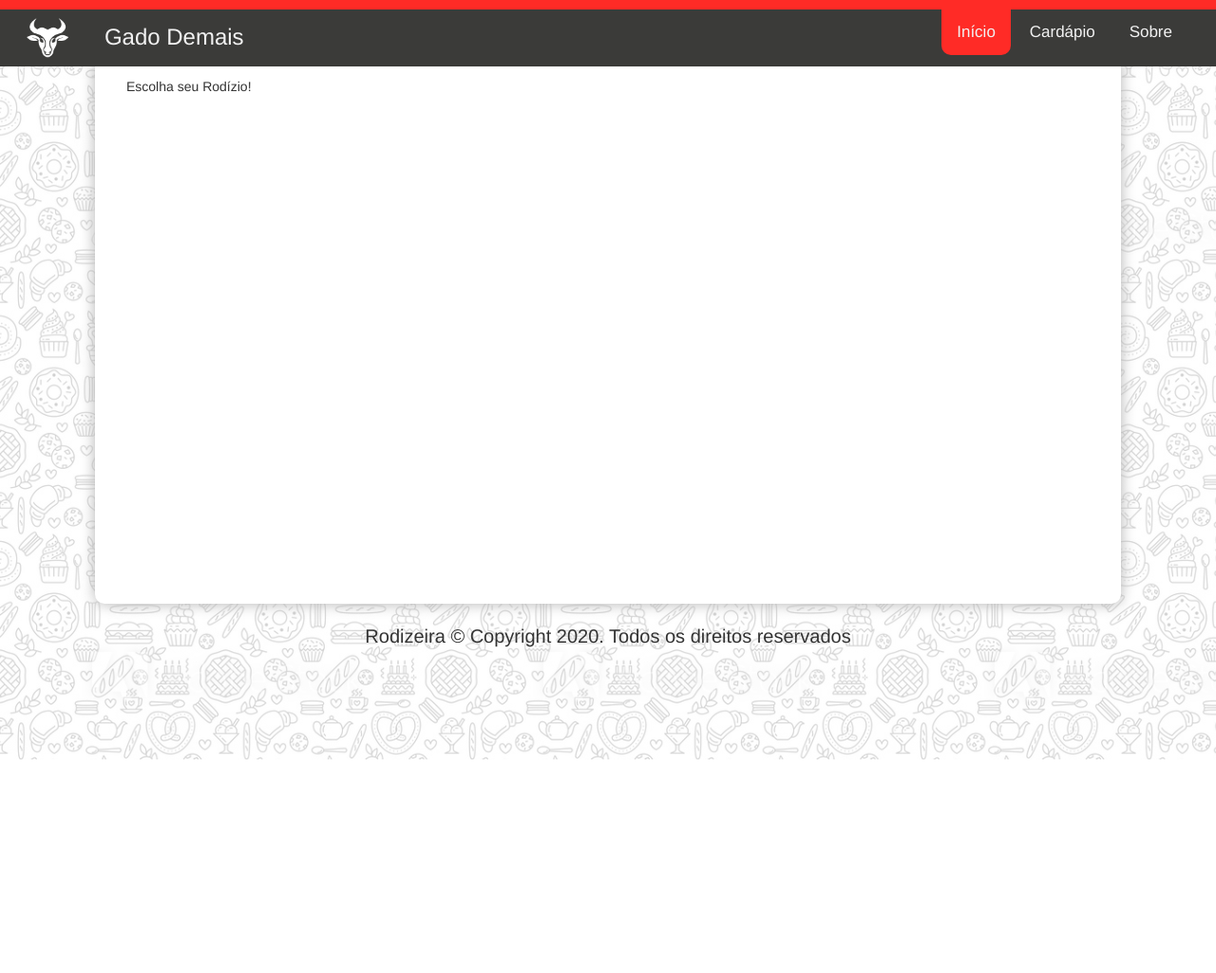
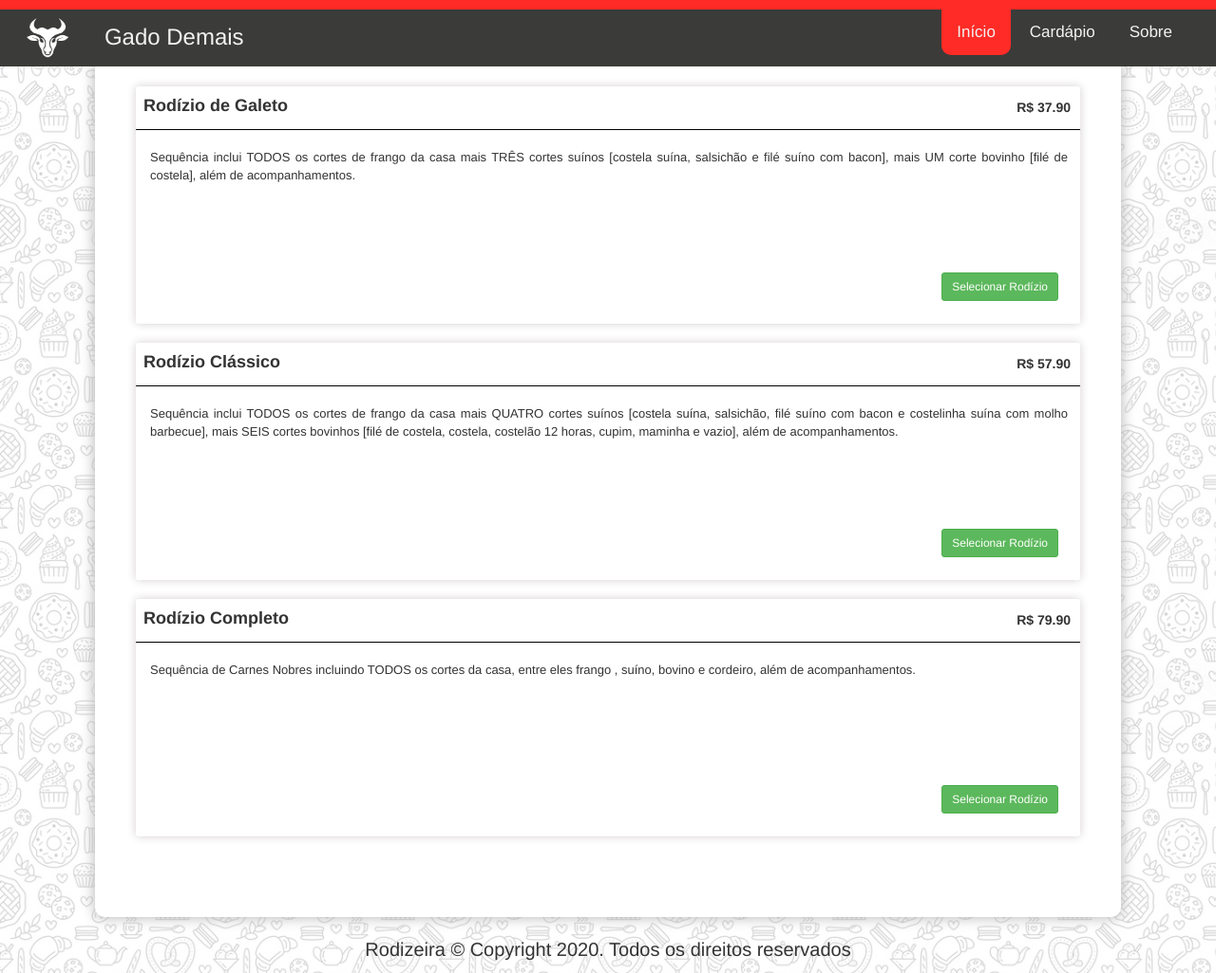
Before and after one commit to eduardassilva/tcc-rodizeira-cliente, a PHP site: page / in a window 1280 px wide. Shown: the whole page at 95% size. Before the commit the page ends 800 px from the top, so only its background shows below. Run offline with PHP 8.4, Linux system fonts and the light colour scheme.

Commit message:
Add files via upload

```diff
--- a/srcClient/index.php
+++ b/srcClient/index.php
@@ -38,33 +38,10 @@
 
 		<div id="container" class="box-shadow">
 			<div id="navInicio" class="tabContent">
-				<!--carousel
-				<div id="carousel" class="carousel slide" data-ride="carousel">
-					<div class="carousel-inner">
-					  <div class="carousel-item active">
-						<img src="img/img2.jpg" class="img-fluid">
-					  </div>
 
-					  <div class="carousel-item ">
-						<img src="img/img3.jpg" class="img-fluid">
-					  </div>
+				<div id="rodizioDiv">
+				</div>
 
-					  <div class="carousel-item ">
-						<img src="img/img4.jpg" class="img-fluid">
-					  </div>
-					</div>
-					<a href="#carousel" class="carousel-control-prev" data-slide="prev">
-					  <span class="carousel-control-prev-icon"></span>
-					</a>
-					<a href="#carousel" class="carousel-control-next" data-slide="next">
-					  <span class="carousel-control-next-icon"></span>
-					</a>
-				</div>
-				<br>-->
-				<!--escolha o rodizio-->
-				<div class="panel-group" id="accordion">
-					<div class="rodizio">Escolha seu Rodízio!</div>
-				</div>
             </div>
 
             <div id="navCardapio" class="tabContent">
```
